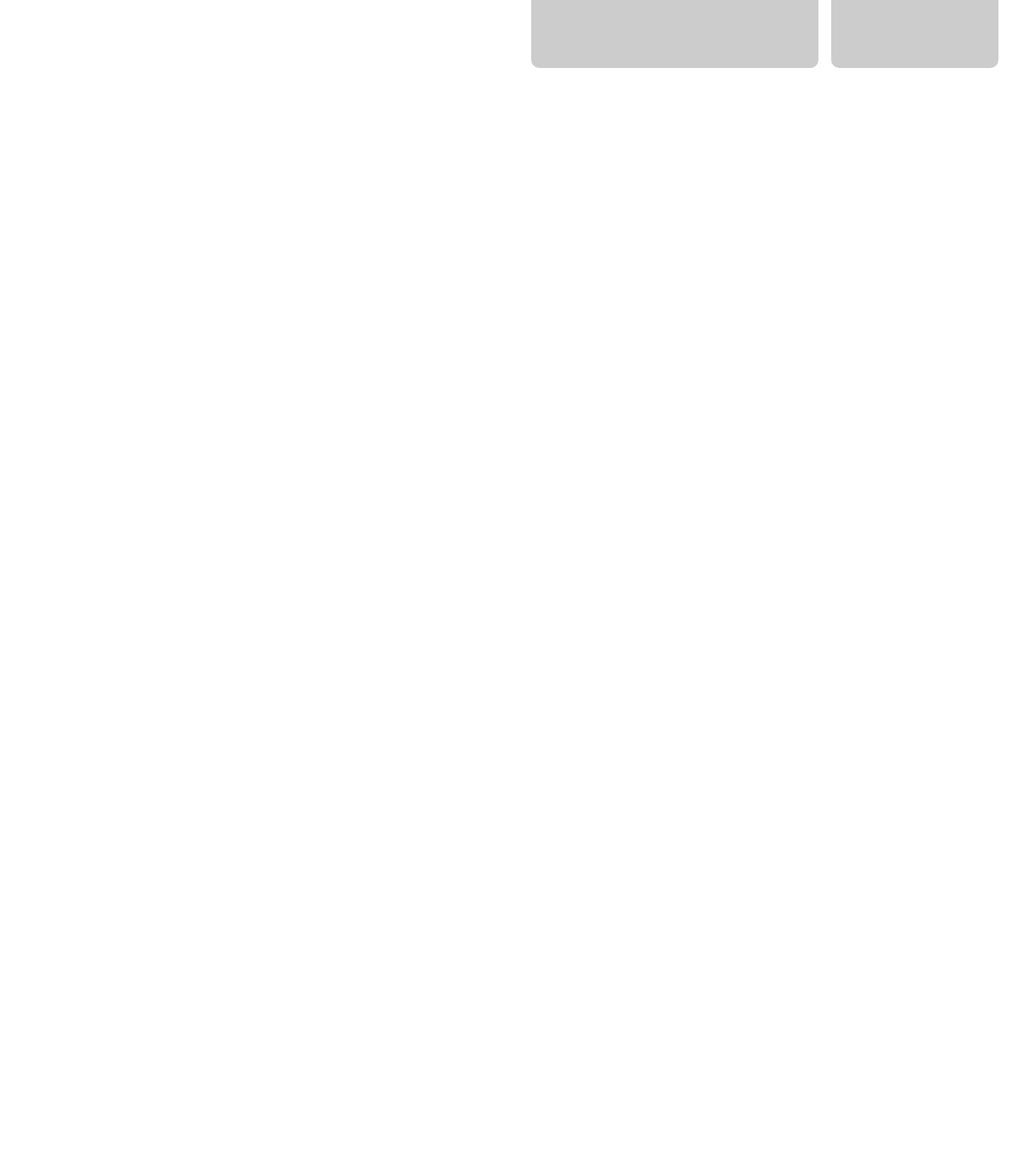
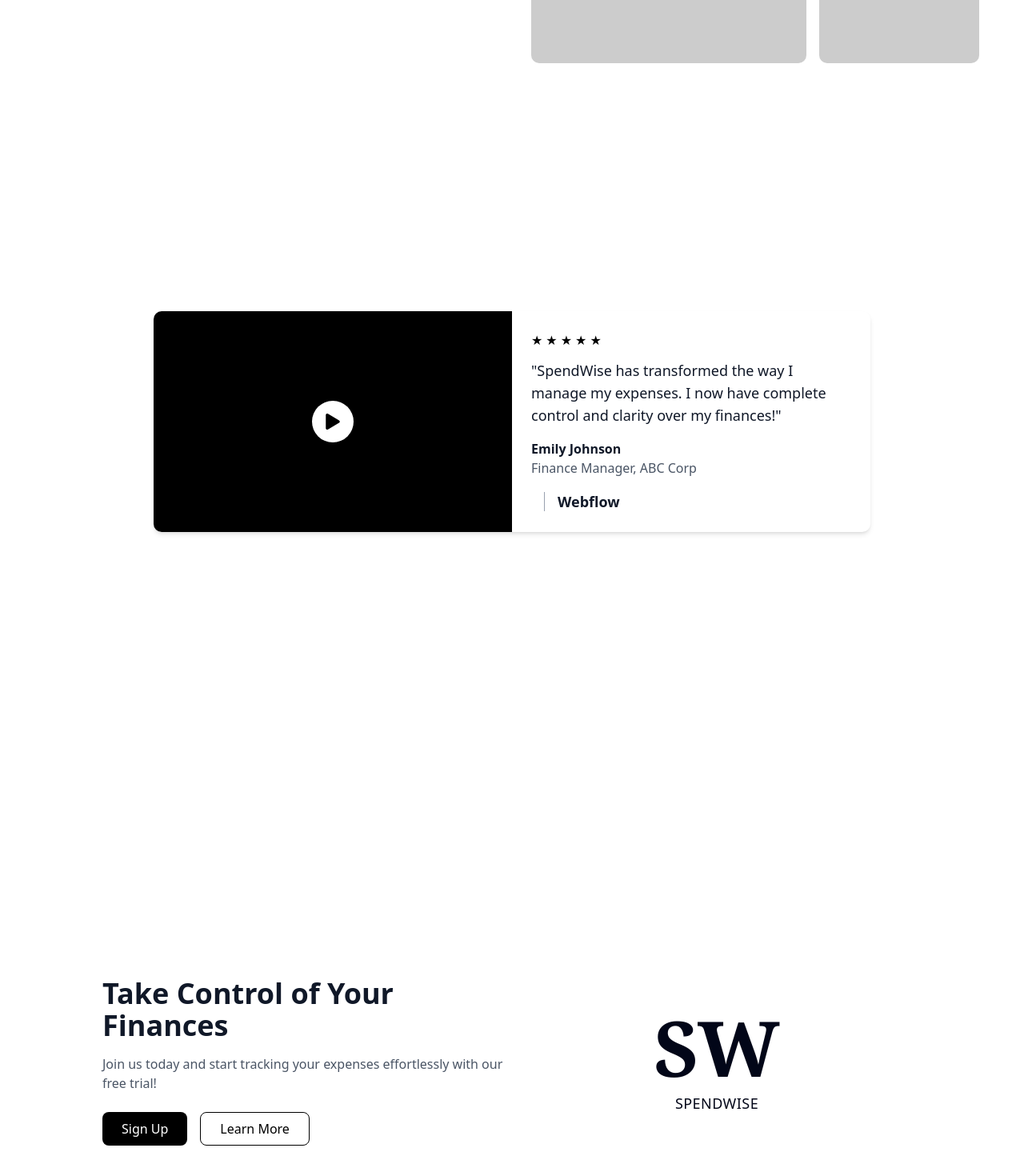
Before and after one commit to Brian-K-Gathui/SpendWise-Frontend, a React (Vite) app: page / in a window 1280 px wide. Shown: the part 778-2248 px from the top of the page at 80% size. Before the commit the page ends 911 px from the top, so only its background shows below. Built offline with nearby package versions, Linux system fonts and the light colour scheme.

Commit message:
Done with the sections

```diff
--- a/package.json
+++ b/package.json
@@ -19,6 +19,7 @@
     "lucide-react": "^0.475.0",
     "react": "^19.0.0",
     "react-dom": "^19.0.0",
+    "react-icons": "^5.5.0",
     "react-router-dom": "^7.2.0",
     "tailwind-merge": "^3.0.2",
     "tailwindcss-animate": "^1.0.7"
--- a/src/App.jsx
+++ b/src/App.jsx
@@ -1,5 +1,10 @@
 import { Outlet } from "react-router-dom";
 import { NavBar } from "./components/NavBar";
+import Testimonial from "./components/Testimonial";
+import SpendWiseHero from "./components/SpendWiseHero";
+import SpendWiseNewsletter from "./components/SpendWiseNewsletter";
+import ConnectWithUs from "./components/ConnectWithUs";
+import MapDisplay from "./components/MapDisplay";
 
 function App() {
   return (
@@ -8,8 +13,13 @@
         <NavBar />
       </header>
 
-      <main>
+      <main className="container mx-auto p-6">
         <Outlet />
+        <Testimonial />
+        <SpendWiseHero />
+        <SpendWiseNewsletter />
+        <ConnectWithUs />
+        <MapDisplay />
       </main>
     </>
   );
--- /dev/null
+++ b/src/components/ConnectWithUs.jsx
@@ -0,0 +1,37 @@
+import { Mail, Phone, MapPin } from "lucide-react";
+
+const ConnectWithUs = () => {
+  return (
+    <div className="flex flex-col md:flex-row justify-between items-start p-8">
+      <div className="md:w-1/2">
+        <h2 className="text-2xl font-bold mb-2">Connect With Us</h2>
+        <p className="text-gray-600">We're here to assist you with any questions or support you may need.</p>
+      </div>
+      <div className="md:w-1/2 space-y-4">
+        <div className="flex items-center space-x-2">
+          <Mail className="w-5 h-5" />
+          <div>
+            <h4 className="font-semibold">Email</h4>
+            <a href="mailto:hello@spendwise.com" className="text-blue-500 hover:underline">hello@spendwise.com</a>
+          </div>
+        </div>
+        <div className="flex items-center space-x-2">
+          <Phone className="w-5 h-5" />
+          <div>
+            <h4 className="font-semibold">Phone</h4>
+            <a href="tel:+254701181197" className="text-blue-500 hover:underline">+254701181197</a>
+          </div>
+        </div>
+        <div className="flex items-center space-x-2">
+          <MapPin className="w-5 h-5" />
+          <div>
+            <h4 className="font-semibold">Office</h4>
+            <p className="text-gray-600">Westgate mall, Westlands, Nairobi</p>
+          </div>
+        </div>
+      </div>
+    </div>
+  );
+};
+
+export default ConnectWithUs;
--- /dev/null
+++ b/src/components/MapDisplay.jsx
@@ -0,0 +1,17 @@
+import React from "react";
+
+const MapDisplay = () => {
+  return (
+    <div className="flex justify-center items-center min-h-screen bg-gray-100 p-4">
+      <div className="max-w-4xl w-full shadow-lg rounded-lg overflow-hidden">
+        <img
+          src="/path-to-your-map-image.jpg"
+          alt="Map"
+          className="w-full h-auto"
+        />
+      </div>
+    </div>
+  );
+};
+
+export default MapDisplay;
--- /dev/null
+++ b/src/components/SpendWiseHero.jsx
@@ -0,0 +1,30 @@
+import React from "react";
+
+const SpendWiseHero = () => {
+  return (
+    <div className="flex items-center justify-center min-h-screen bg-white px-10">
+      <div className="flex max-w-5xl w-full">
+        {/* Left Section - Text Content */}
+        <div className="w-1/2 flex flex-col justify-center">
+          <h2 className="text-4xl font-bold text-gray-900">Take Control of Your Finances</h2>
+          <p className="mt-4 text-gray-600">
+            Join us today and start tracking your expenses effortlessly with our free trial!
+          </p>
+          <div className="mt-6 flex space-x-4">
+            <button className="px-6 py-2 bg-black text-white rounded-md">Sign Up</button>
+            <button className="px-6 py-2 border border-black text-black rounded-md">Learn More</button>
+          </div>
+        </div>
+        {/* Right Section - Logo */}
+        <div className="w-1/2 flex items-center justify-center">
+          <div className="text-center">
+            <h1 className="text-8xl font-serif font-bold">SW</h1>
+            <p className="text-lg tracking-wide mt-2">SPENDWISE</p>
+          </div>
+        </div>
+      </div>
+    </div>
+  );
+};
+
+export default SpendWiseHero;
--- /dev/null
+++ b/src/components/SpendWiseNewsletter.jsx
@@ -0,0 +1,25 @@
+import React from "react";
+
+const SpendWiseNewsletter = () => {
+  return (
+    <div className="flex flex-col items-center justify-center min-h-screen bg-white px-6 text-center">
+      <h2 className="text-3xl font-bold text-gray-900">Stay Updated with SpendWise</h2>
+      <p className="mt-2 text-gray-600 max-w-xl">
+        Join our newsletter for the latest tips and updates on managing your finances effectively.
+      </p>
+      <div className="mt-6 flex flex-col sm:flex-row items-center space-y-4 sm:space-y-0 sm:space-x-4">
+        <input
+          type="email"
+          placeholder="Your Email Here"
+          className="px-4 py-2 border border-gray-300 rounded-md w-72 focus:outline-none focus:ring-2 focus:ring-gray-400"
+        />
+        <button className="px-6 py-2 bg-black text-white rounded-md">Join Now</button>
+      </div>
+      <p className="mt-2 text-xs text-gray-500">
+        By clicking Join Now, you agree to our Terms and Conditions.
+      </p>
+    </div>
+  );
+};
+
+export default SpendWiseNewsletter;
--- /dev/null
+++ b/src/components/Testimonial.jsx
@@ -0,0 +1,49 @@
+import { FaPlay } from "react-icons/fa";
+import { FiArrowLeft, FiArrowRight } from "react-icons/fi";
+
+const Testimonial = () => {
+  return (
+    <div className="flex items-center justify-center min-h-screen bg-white">
+      <div className="flex max-w-4xl w-full bg-white shadow-md rounded-lg overflow-hidden">
+        {/* Video Placeholder */}
+        <div className="relative w-1/2 bg-black flex items-center justify-center">
+          <button className="text-white bg-white p-4 rounded-full shadow-lg">
+            <FaPlay className="text-black text-xl" />
+          </button>
+        </div>
+
+        {/* Testimonial Content */}
+        <div className="w-1/2 p-6">
+          <div className="flex space-x-1 text-black">
+            {Array(5).fill().map((_, i) => (
+              <span key={i}>★</span>
+            ))}
+          </div>
+          <p className="mt-3 text-lg font-medium text-gray-900">
+            "SpendWise has transformed the way I manage my expenses. I now have complete control and clarity over my finances!"
+          </p>
+          <p className="mt-4 font-semibold text-gray-900">Emily Johnson</p>
+          <p className="text-gray-600">Finance Manager, ABC Corp</p>
+
+          {/* Logo Placeholder */}
+          <div className="mt-4 flex items-center">
+            <div className="h-6 border-r border-gray-400 pr-4"></div>
+            <span className="ml-4 text-lg font-semibold text-gray-900">Webflow</span>
+          </div>
+        </div>
+      </div>
+
+      {/* Navigation Arrows */}
+      <div className="absolute bottom-10 flex space-x-4">
+        <button className="p-2 bg-gray-200 rounded-full shadow">
+          <FiArrowLeft className="text-gray-700 text-lg" />
+        </button>
+        <button className="p-2 bg-gray-200 rounded-full shadow">
+          <FiArrowRight className="text-gray-700 text-lg" />
+        </button>
+      </div>
+    </div>
+  );
+};
+
+export default Testimonial;
```
